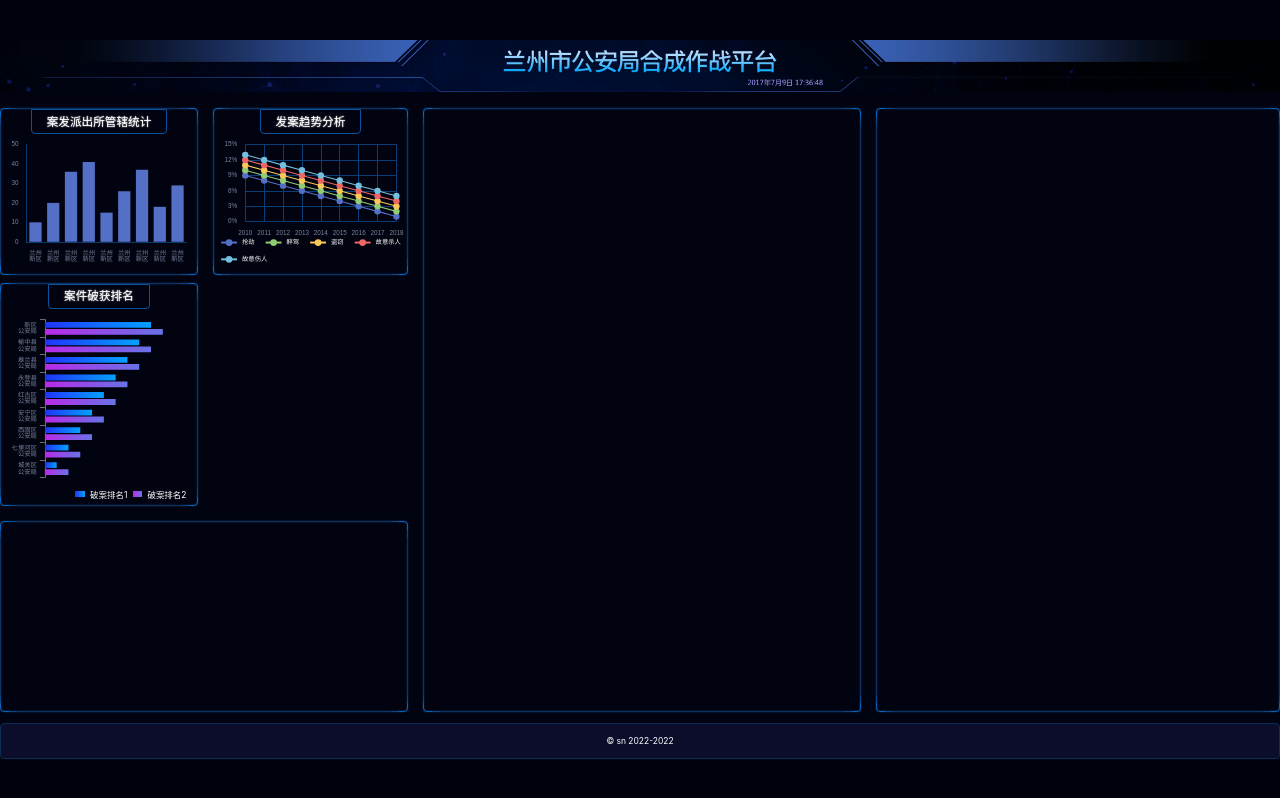
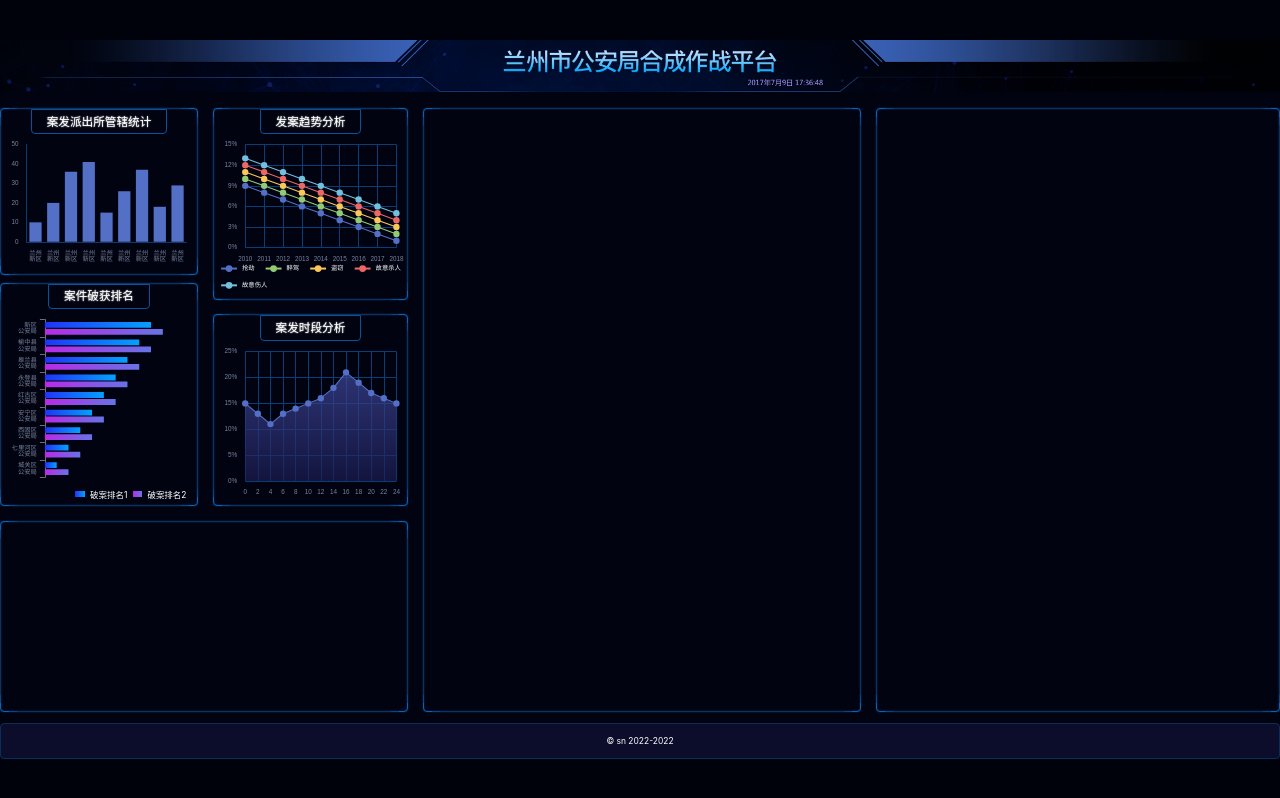
Before and after one commit to songn99/Big-screen-, a React (Vite) app: page /#/ in a window 1280 px wide. Built offline with nearby package versions, Linux system fonts and the light colour scheme.

Commit message:
制作 Chart4

```diff
--- /dev/null
+++ b/src/components/chart-4.tsx
@@ -0,0 +1,60 @@
+import React, { useEffect, useRef } from 'react';
+import * as echarts from 'echarts';
+import { createEchartsOptions } from '../shared/create-echarts-options';
+import { px } from '../shared/px';
+
+export const Chart4 = () => {
+    const divRef = useRef(null);
+    useEffect(() => {
+        var myChart = echarts.init(divRef.current);
+        myChart.setOption(createEchartsOptions({
+            xAxis: {
+                type: 'category',
+                boundaryGap: false,
+                data: [0, 2, 4, 6, 8, 10, 12, 14, 16, 18, 20, 22, 24],
+                splitLine: { show: true, lineStyle: { color: '#073E78' } },
+                axisTick: { show: false },
+                axisLine: { show: false },
+            },
+            yAxis: {
+                type: 'value',
+                splitLine: { lineStyle: { color: '#073E78' } },
+                axisLabel: {
+                    formatter(val) {
+                        return val * 100 + '%';
+                    }
+                }
+            },
+            series: [{
+                name: '故意伤人',
+                type: 'line',
+                data: [
+                    0.15, 0.13, 0.11,
+                    0.13, 0.14, 0.15,
+                    0.16, 0.18, 0.21,
+                    0.19, 0.17, 0.16,
+                    0.15
+                ],
+                symbol: 'circle',
+                symbolSize: px(12),
+                lineStyle: { width: px(2) },
+                areaStyle: {
+                    color: new echarts.graphic.LinearGradient(0, 0, 0, 1, [{
+                        offset: 0,
+                        color: '#414a9f'
+                    }, {
+                        offset: 1,
+                        color: '#1b1d52'
+                    }]),
+                }
+            }]
+        }));
+    }, []);
+
+    return (
+        <div className="bordered 案发时段">
+            <h2>案发时段分析</h2>
+            <div ref={divRef} className="chart" />
+        </div>
+    );
+};
--- a/src/pages/home.scss
+++ b/src/pages/home.scss
@@ -78,6 +78,9 @@
 
         >.section2 {
             grid-area: box2;
+            display: flex;
+            flex-direction: column;
+            justify-content: space-between;
         }
 
         >.section3 {
@@ -94,7 +97,8 @@
 
         .管辖统计,
         .破获排名,
-        .发案趋势 {
+        .发案趋势,
+        .案发时段 {
             height: px(315);
             display: flex;
             flex-direction: column;
@@ -115,6 +119,11 @@
                 flex: 1;
                 width: 100%;
             }
+        }
+
+        .发案趋势,
+        .案发时段 {
+            height: px(363);
         }
 
         .破获排名 {
--- a/src/pages/home.tsx
+++ b/src/pages/home.tsx
@@ -4,6 +4,7 @@
 import { Chart1 } from '../components/chart-1';
 import { Chart2 } from '../components/chart-2';
 import { Chart3 } from '../components/chart-3';
+import { Chart4 } from '../components/chart-4';
 
 export const Home = () => {
   const year = new Date().getFullYear();
@@ -17,6 +18,7 @@
         </section>
         <section className="section2">
           <Chart3 />
+          <Chart4 />
         </section>
         <section className="bordered section3"></section>
         <section className="bordered section4"></section>
```
